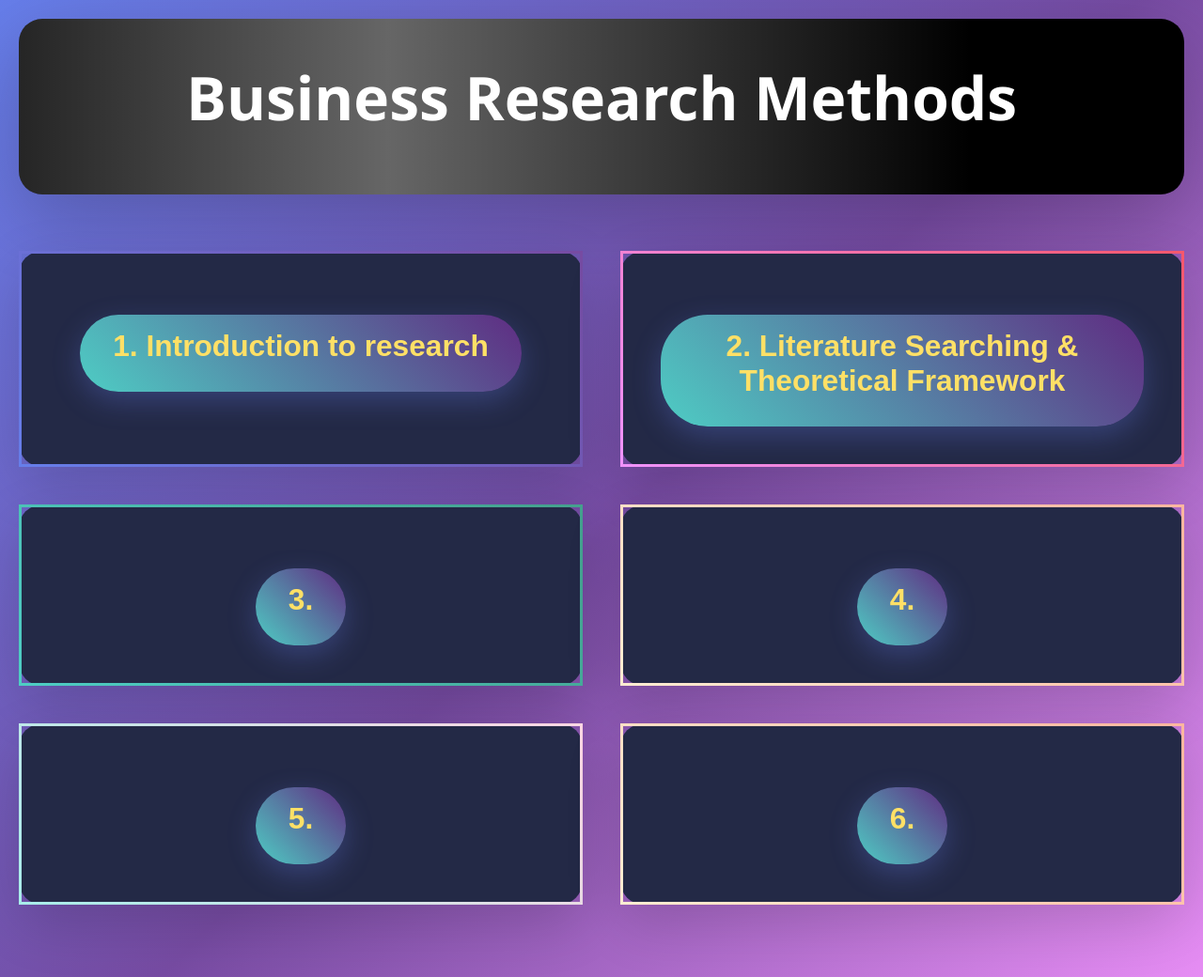
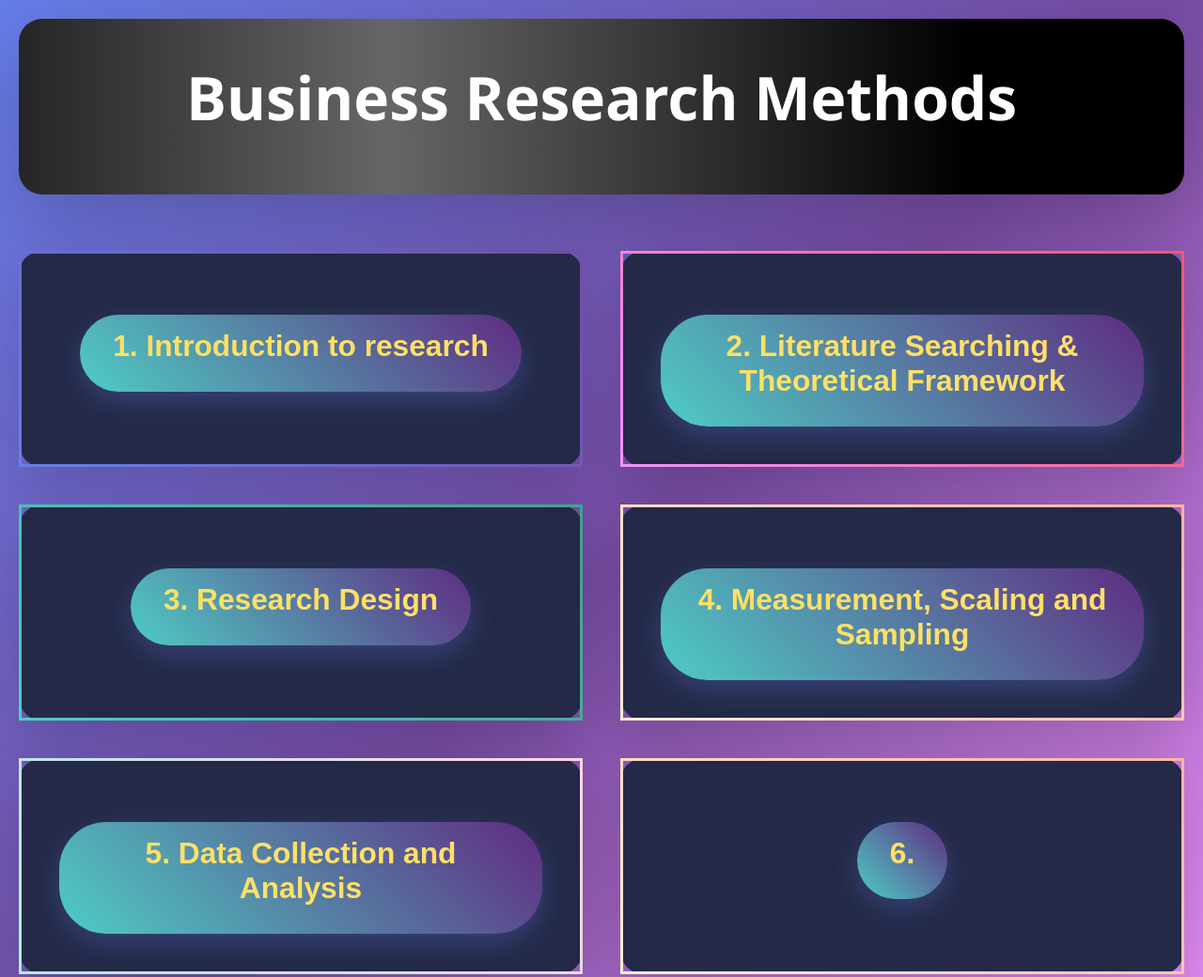
Before and after one commit to Salim513-dotcom/BBS-NOTE, a plain HTML site: page research.html in a window 1280 px wide. Shown: the top 1040 px of the page at 94% size. Drawn offline with Linux system fonts and the light colour scheme; files whose address does not match are found by name.

Commit message:
Update research.html

```diff
--- a/research.html
+++ b/research.html
@@ -583,21 +583,21 @@
                 <div class="subject-card investment" >
                     <div class="subject-icon"></div>
 
-                    <button class="enter-btn"><a href="research3.html"><h2>3. </h2></a></button>
+                    <button class="enter-btn"><a href="research3.html"><h2>3. Research Design </h2></a></button>
                 </div>
 
 
                 <div class="subject-card research" >
                     <div class="subject-icon"></div>
 
-                    <button class="enter-btn"><a href="research4.html"><h2>4. </h2></a></button>
+                    <button class="enter-btn"><a href="research4.html"><h2>4. Measurement, Scaling and Sampling </h2></a></button>
                 </div>
 
 
                 <div class="subject-card research-methods" >
                     <div class="subject-icon"></div>
 
-                    <button class="enter-btn"><a href="research5.html"><h2>5. </h2></a></button>
+                    <button class="enter-btn"><a href="research5.html"><h2>5. Data Collection and Analysis</h2></a></button>
                 </div>
 
                 <div class="subject-card research" >
```
